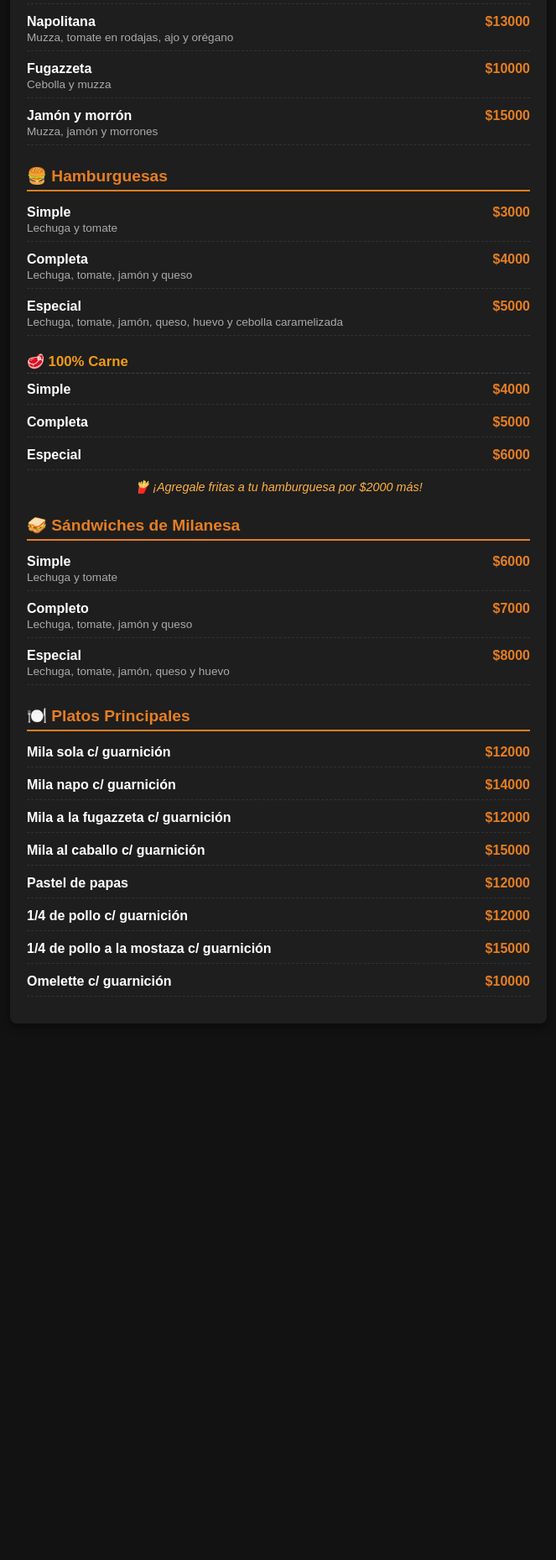
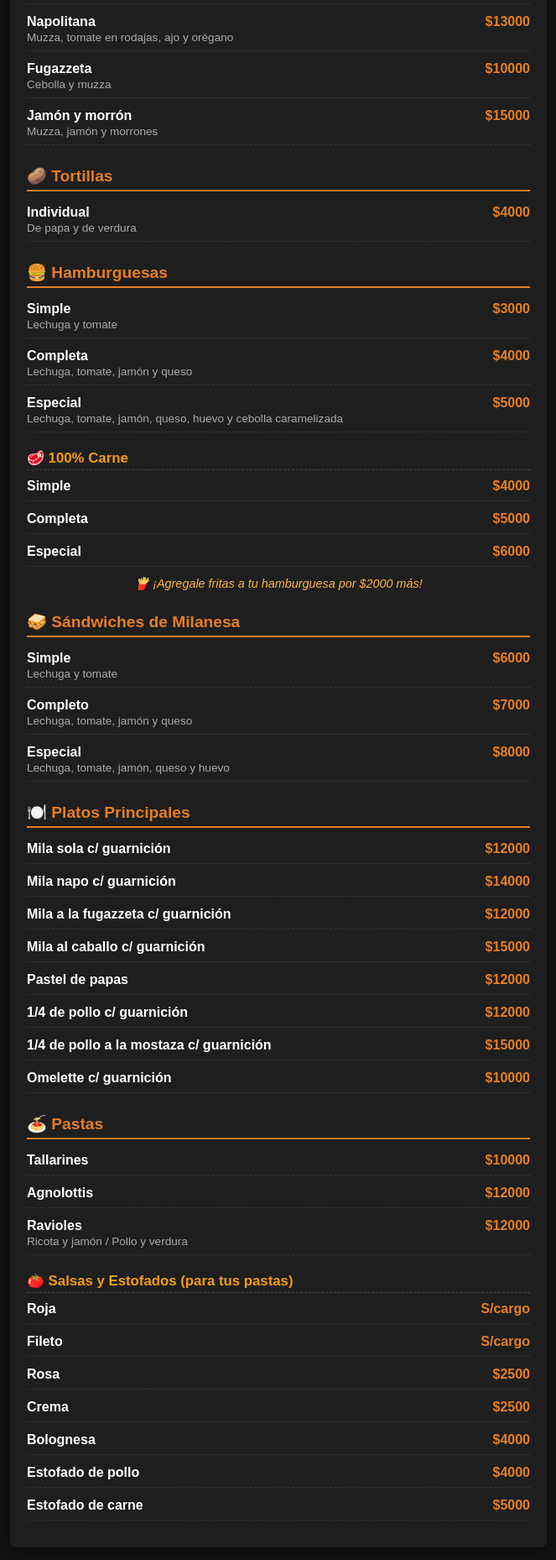
Before and after one commit to santinosuarezm-sys/santinosuarezm-sys-menu-el-chino-y-el-turco, a Flask app: page / in a window 1280 px wide. Shown: the part 602-2460 px from the top of the page at 84% size, without its empty margins (308-971 px from the left). Before the commit the page ends 1789 px from the top, so only its background shows below. Run offline with Flask 3, Linux system fonts and the light colour scheme.

Commit message:
Update index.html

```diff
--- a/templates/index.html
+++ b/templates/index.html
@@ -210,7 +210,17 @@
             <div class="precio">$15000</div>
         </div>
 
-        <!-- SECCIÓN 4: HAMBURGUESAS -->
+        <!-- SECCIÓN 4: TORTILLAS -->
+        <h2>🥔 Tortillas</h2>
+        <div class="item">
+            <div class="info">
+                <div class="nombre">Individual</div>
+                <div class="descripcion">De papa y de verdura</div>
+            </div>
+            <div class="precio">$4000</div>
+        </div>
+
+        <!-- SECCIÓN 5: HAMBURGUESAS -->
         <h2>🍔 Hamburguesas</h2>
         <div class="item">
             <div class="info">
@@ -257,7 +267,7 @@
 
         <div class="nota">🍟 ¡Agregale fritas a tu hamburguesa por $2000 más!</div>
 
-        <!-- SECCIÓN 5: SÁNDWICHES -->
+        <!-- SECCIÓN 6: SÁNDWICHES -->
         <h2>🥪 Sándwiches de Milanesa</h2>
         <div class="item">
             <div class="info">
@@ -281,7 +291,7 @@
             <div class="precio">$8000</div>
         </div>
 
-        <!-- SECCIÓN 6: PLATOS -->
+        <!-- SECCIÓN 7: PLATOS -->
         <h2>🍽️ Platos Principales</h2>
         <div class="item">
             <div class="info">
@@ -332,6 +342,72 @@
             <div class="precio">$10000</div>
         </div>
 
+        <!-- SECCIÓN 8: PASTAS Y SALSAS -->
+        <h2>🍝 Pastas</h2>
+        <div class="item">
+            <div class="info">
+                <div class="nombre">Tallarines</div>
+            </div>
+            <div class="precio">$10000</div>
+        </div>
+        <div class="item">
+            <div class="info">
+                <div class="nombre">Agnolottis</div>
+            </div>
+            <div class="precio">$12000</div>
+        </div>
+        <div class="item">
+            <div class="info">
+                <div class="nombre">Ravioles</div>
+                <div class="descripcion">Ricota y jamón / Pollo y verdura</div>
+            </div>
+            <div class="precio">$12000</div>
+        </div>
+
+        <h3 class="subseccion">🍅 Salsas y Estofados (para tus pastas)</h3>
+        <div class="item">
+            <div class="info">
+                <div class="nombre">Roja</div>
+            </div>
+            <div class="precio">S/cargo</div>
+        </div>
+        <div class="item">
+            <div class="info">
+                <div class="nombre">Fileto</div>
+            </div>
+            <div class="precio">S/cargo</div>
+        </div>
+        <div class="item">
+            <div class="info">
+                <div class="nombre">Rosa</div>
+            </div>
+            <div class="precio">$2500</div>
+        </div>
+        <div class="item">
+            <div class="info">
+                <div class="nombre">Crema</div>
+            </div>
+            <div class="precio">$2500</div>
+        </div>
+        <div class="item">
+            <div class="info">
+                <div class="nombre">Bolognesa</div>
+            </div>
+            <div class="precio">$4000</div>
+        </div>
+        <div class="item">
+            <div class="info">
+                <div class="nombre">Estofado de pollo</div>
+            </div>
+            <div class="precio">$4000</div>
+        </div>
+        <div class="item">
+            <div class="info">
+                <div class="nombre">Estofado de carne</div>
+            </div>
+            <div class="precio">$5000</div>
+        </div>
+
     </div>
 
 </body>
```
